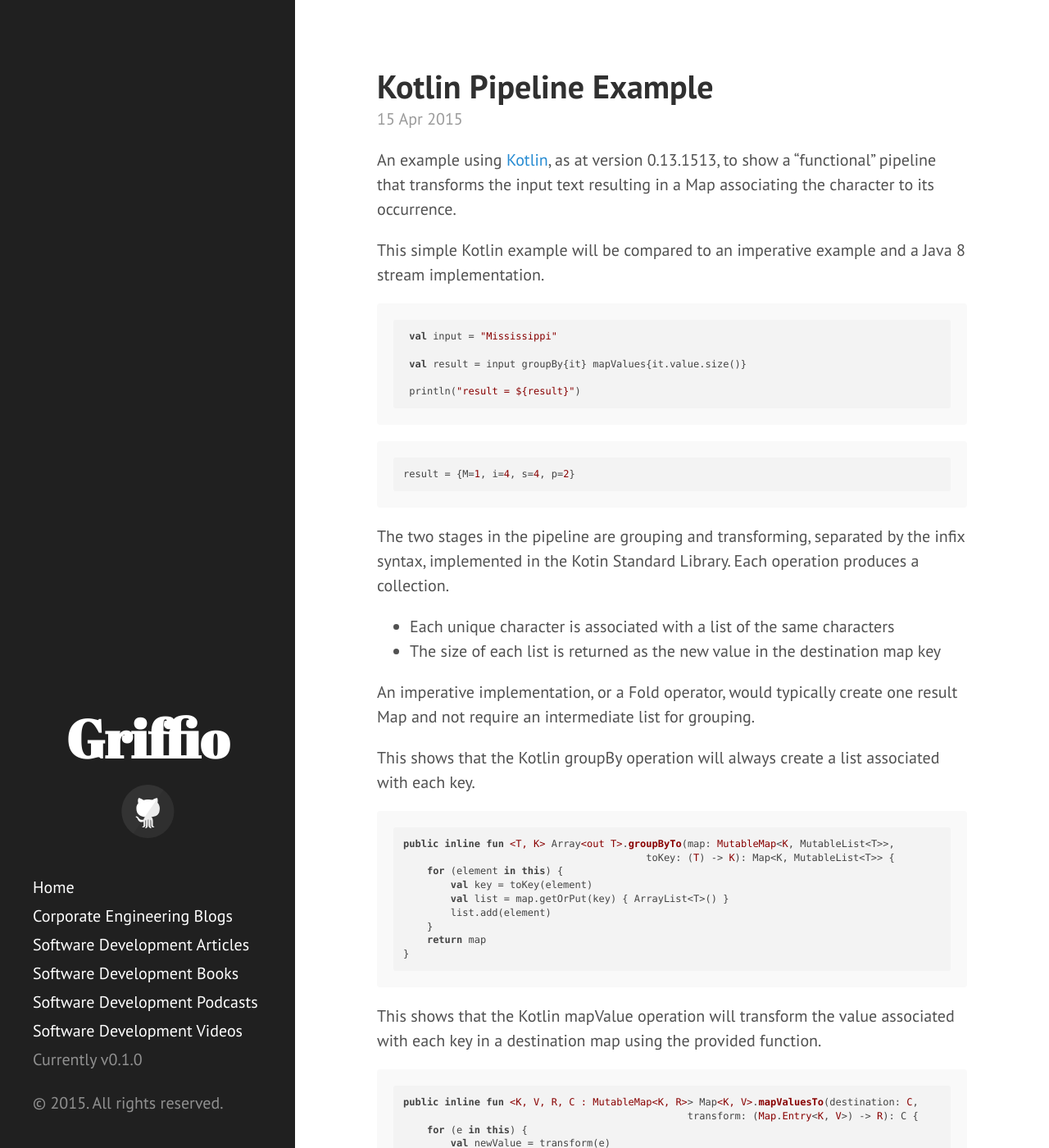
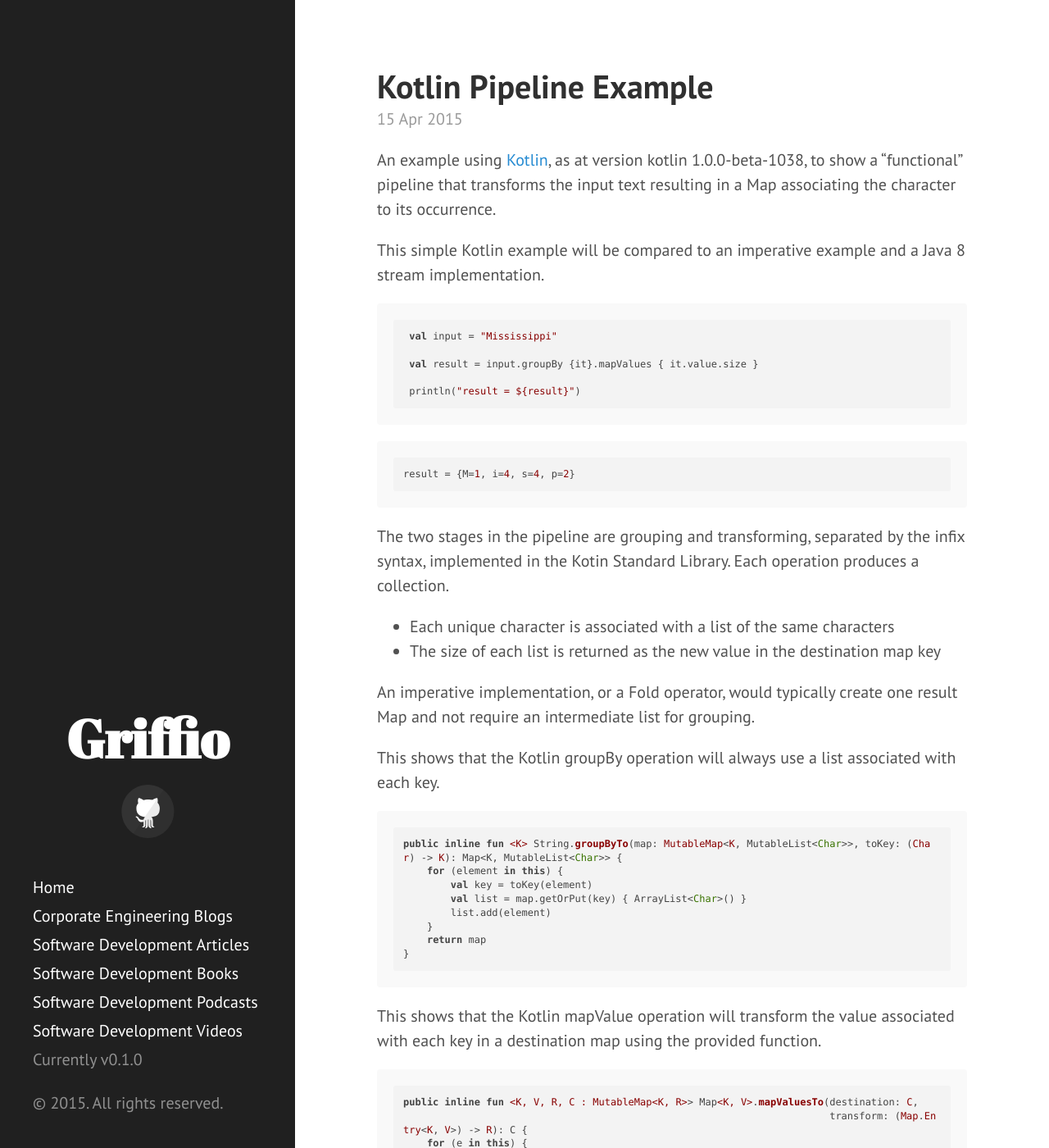
Before and after one commit to griffio/griffio.github.io, a Jekyll site: the page built from _posts/2015-04-15-Kotlin-pipeline-example.md, in a window 1280 px wide and 1400 px high. Shown: the whole window at 82% size. Built offline with Jekyll 4.4.1, drawn with Linux system fonts in a browser that asks for light colours; nearby versions of some CDN libraries.

Commit message:
Update 2015-04-15-Kotlin-pipeline-example.md

```diff
--- a/_posts/2015-04-15-Kotlin-pipeline-example.md
+++ b/_posts/2015-04-15-Kotlin-pipeline-example.md
@@ -7,14 +7,14 @@ published: true
 summary: Using Kotlin std library to pipeline characters
 ---
 
-An example using [Kotlin](http://kotlinlang.org), as at version 0.13.1513, to show a "functional" pipeline that transforms the input text   resulting in a Map associating the character to its occurrence.
+An example using [Kotlin](http://kotlinlang.org), as at version kotlin 1.0.0-beta-1038, to show a "functional" pipeline that transforms the input text   resulting in a Map associating the character to its occurrence.
 
 This simple Kotlin example will be compared to an imperative example and a Java 8 stream implementation.
 
 ~~~
  val input = "Mississippi"
 
- val result = input groupBy{it} mapValues{it.value.size()}
+ val result = input.groupBy {it}.mapValues { it.value.size }
 
  println("result = ${result}")
 ~~~
@@ -30,14 +30,13 @@ The two stages in the pipeline are grouping and transforming, separated by the i
 
 An imperative implementation, or a Fold operator, would typically  create one result Map and not require an intermediate list for grouping.
 
-This shows that the Kotlin groupBy operation will always create a list associated with each key.
+This shows that the Kotlin groupBy operation will always use a list associated with each key.
 
 ~~~
-public inline fun <T, K> Array<out T>.groupByTo(map: MutableMap<K, MutableList<T>>,
-                                         toKey: (T) -> K): Map<K, MutableList<T>> {
+public inline fun <K> String.groupByTo(map: MutableMap<K, MutableList<Char>>, toKey: (Char) -> K): Map<K, MutableList<Char>> {
     for (element in this) {
         val key = toKey(element)
-        val list = map.getOrPut(key) { ArrayList<T>() }
+        val list = map.getOrPut(key) { ArrayList<Char>() }
         list.add(element)
     }
     return map
@@ -48,7 +47,7 @@ This shows that the Kotlin mapValue operation will transform the value associate
 
 ~~~
 public inline fun <K, V, R, C : MutableMap<K, R>> Map<K, V>.mapValuesTo(destination: C,
-                                                transform: (Map.Entry<K, V>) -> R): C {
+                                                                        transform: (Map.Entry<K, V>) -> R): C {
     for (e in this) {
         val newValue = transform(e)
         destination.put(e.key, newValue)
```
